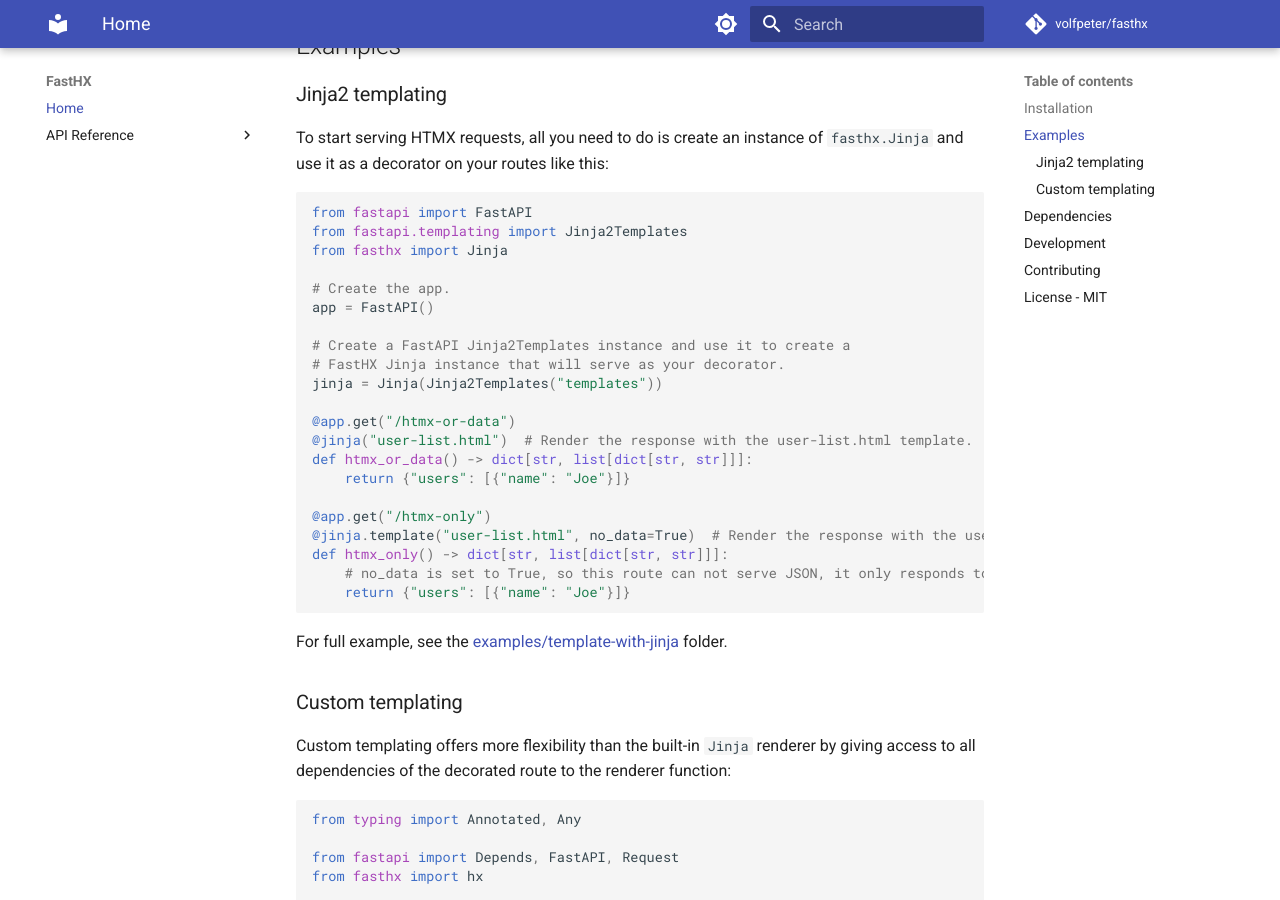
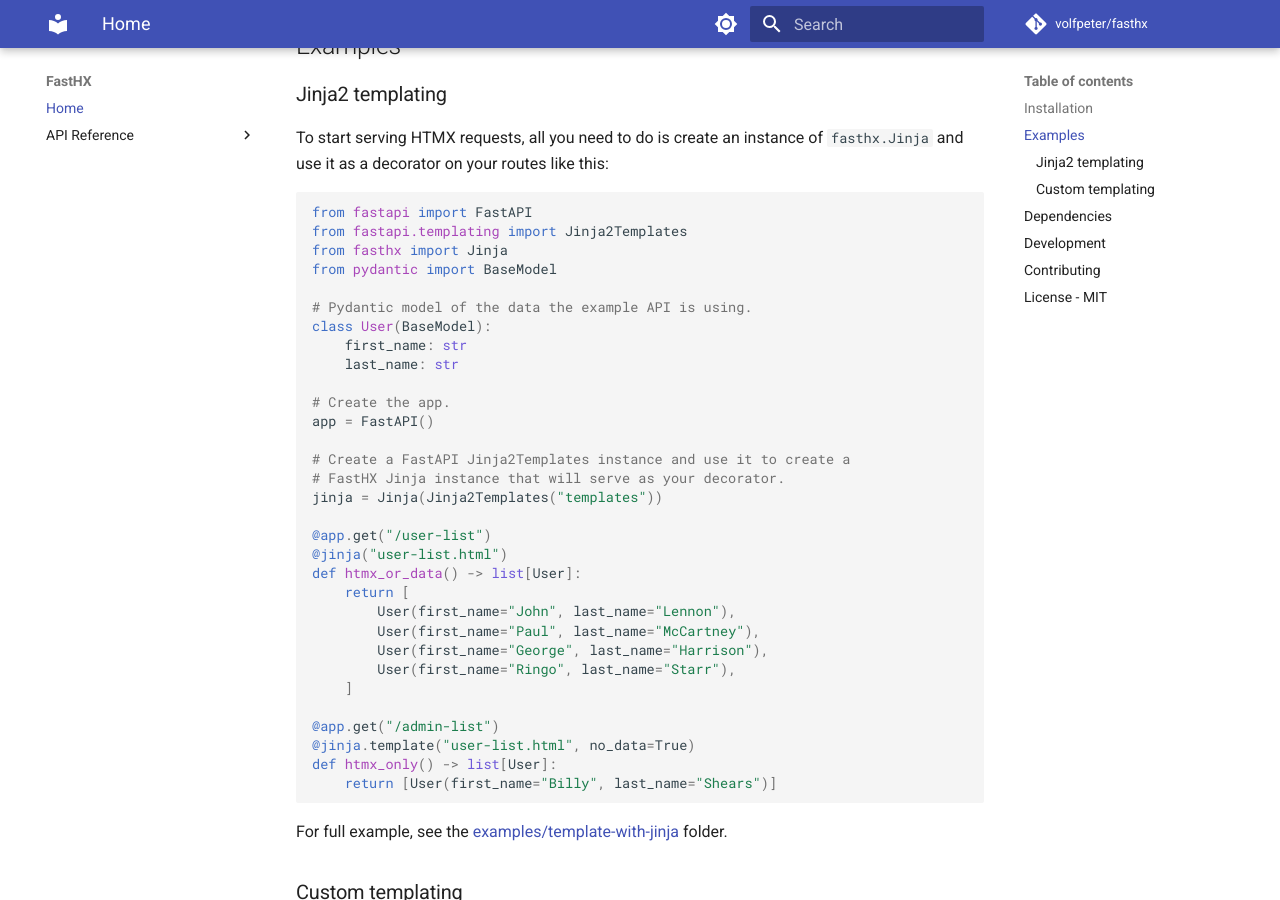
Before and after one commit to volfpeter/fasthx, an MkDocs documentation site: the page built from docs/index.md, in a window 1280 px wide and 900 px high, scrolled down 894 px. Built offline with MkDocs 1.6.1 and Material for MkDocs 9.7.7, drawn with Linux system fonts in a browser that asks for light colours; comment, search, counter and statistics services are not loaded.

Commit message:
updated the example in docs

````diff
--- a/docs/index.md
+++ b/docs/index.md
@@ -39,6 +39,12 @@
 from fastapi import FastAPI
 from fastapi.templating import Jinja2Templates
 from fasthx import Jinja
+from pydantic import BaseModel
+
+# Pydantic model of the data the example API is using.
+class User(BaseModel):
+    first_name: str
+    last_name: str
 
 # Create the app.
 app = FastAPI()
@@ -47,16 +53,20 @@
 # FastHX Jinja instance that will serve as your decorator.
 jinja = Jinja(Jinja2Templates("templates"))
 
-@app.get("/htmx-or-data")
-@jinja("user-list.html")  # Render the response with the user-list.html template.
-def htmx_or_data() -> dict[str, list[dict[str, str]]]:
-    return {"users": [{"name": "Joe"}]}
+@app.get("/user-list")
+@jinja("user-list.html")
+def htmx_or_data() -> list[User]:
+    return [
+        User(first_name="John", last_name="Lennon"),
+        User(first_name="Paul", last_name="McCartney"),
+        User(first_name="George", last_name="Harrison"),
+        User(first_name="Ringo", last_name="Starr"),
+    ]
 
-@app.get("/htmx-only")
-@jinja.template("user-list.html", no_data=True)  # Render the response with the user-list.html template.
-def htmx_only() -> dict[str, list[dict[str, str]]]:
-    # no_data is set to True, so this route can not serve JSON, it only responds to HTMX requests.
-    return {"users": [{"name": "Joe"}]}
+@app.get("/admin-list")
+@jinja.template("user-list.html", no_data=True)
+def htmx_only() -> list[User]:
+    return [User(first_name="Billy", last_name="Shears")]
 ```
 
 For full example, see the [examples/template-with-jinja](https://github.com/volfpeter/fasthx/tree/main/examples) folder.
````
